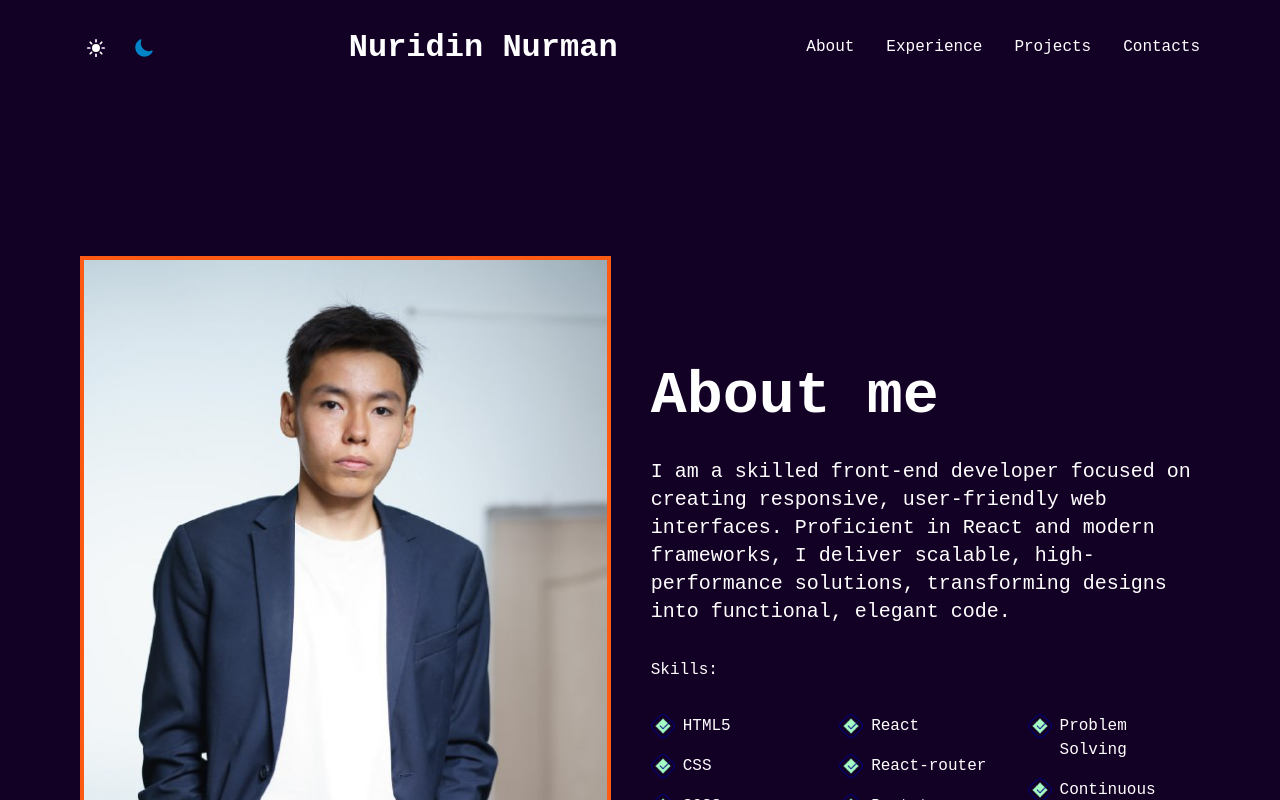
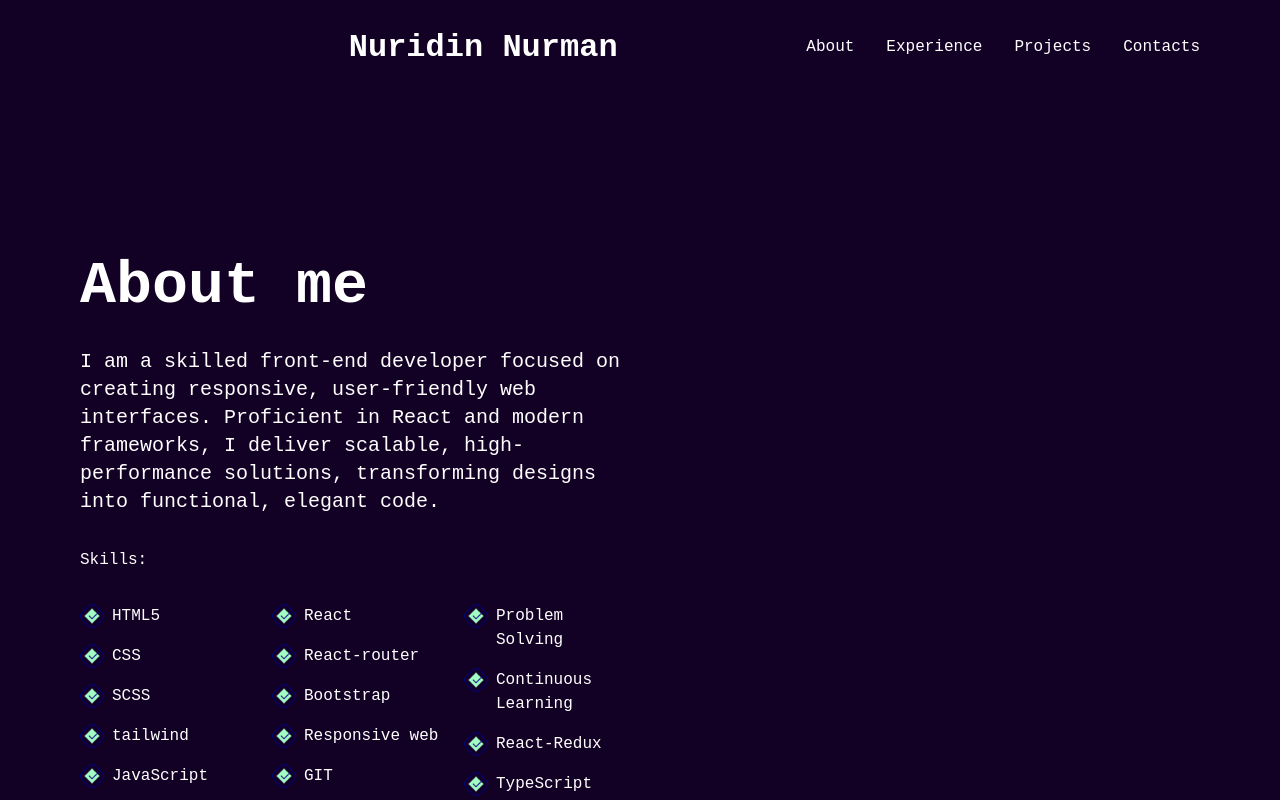
Before and after one commit to Nuridin28/Portfolio, a React (Vite) app: page /About in a window 1280 px wide. Shown: the top 800 px of the page. Built offline with nearby package versions, Linux system fonts and the light colour scheme.

Commit message:
delete photo

```diff
--- a/src/components/About/About.jsx
+++ b/src/components/About/About.jsx
@@ -7,9 +7,9 @@ import img from "../../assets/mock.jpg";
 export default function About() {
   return (
     <section className="about lg:flex-row  flex justify-between md:py-40 py-14 items-center flex-col gap-10">
-      <div className="about-img flex justify-center mt-4 sm:block md:mt-0">
+      {/* <div className="about-img flex justify-center mt-4 sm:block md:mt-0">
         <ImageComponent img={img} />
-      </div>
+      </div> */}
       <div className="about-info lg:w-1/2 md:w-full">
         <div className="about-info__title  md:text-6xl text-3xl lg:text-start text-center font-bold mt-4 lg:mt-0">
           About me
```
